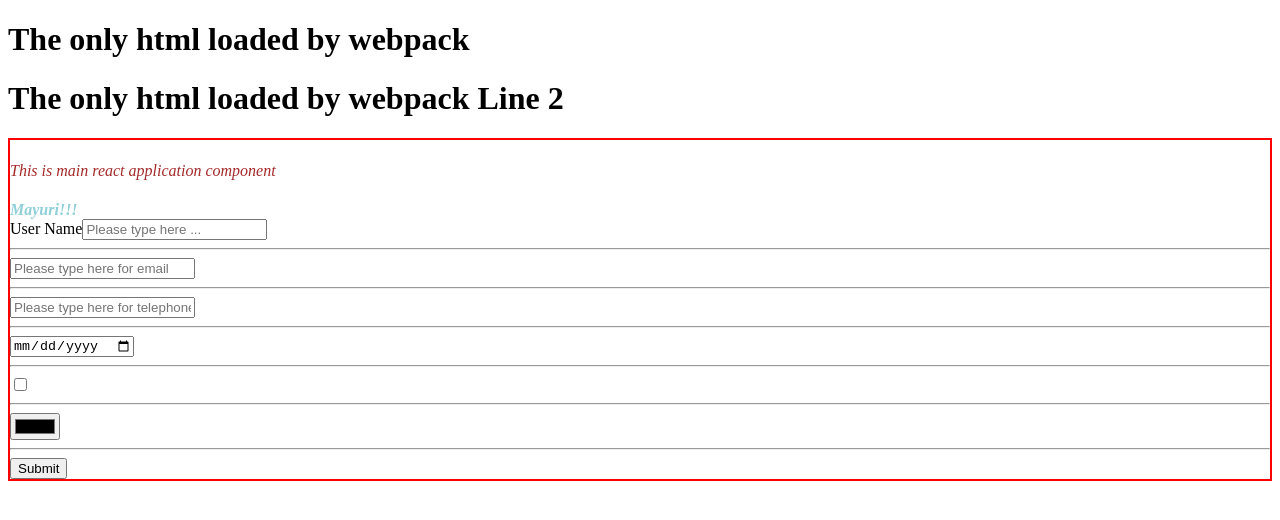
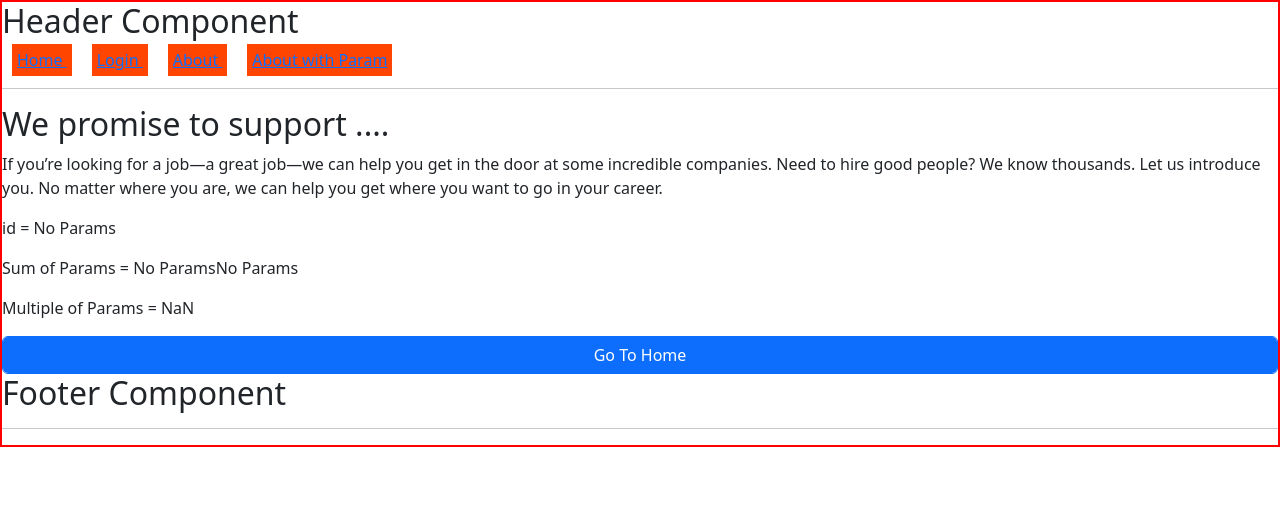
Before and after one commit to ericdinh0217/mernstack, a React app in the folder ReactApp/: page /about in a window 1280 px wide. Built offline with nearby package versions, Linux system fonts and the light colour scheme.

Commit message:
react router dom navigation

```diff
--- a/ReactApp/package.json
+++ b/ReactApp/package.json
@@ -24,6 +24,7 @@
   },
   "dependencies": {
     "react": "^18.3.1",
-    "react-dom": "^18.3.1"
+    "react-dom": "^18.3.1",
+    "react-router-dom": "^6.23.0"
   }
 }
--- /dev/null
+++ b/ReactApp/src/app/Common/AboutComponent.js
@@ -0,0 +1,38 @@
+import React from "react";
+import { useParams, useNavigate } from "react-router-dom";
+
+//a functional component using arrow function
+let About = ()=>{
+    let params = useParams();
+    let param = params && params["id"] ? params["id"]: "No Params";
+
+    //first hook that we are using in application
+    let goToHome = useNavigate(); //helps to create route table on the fly and intercepted by BrowserRouter
+
+    let onGoToHomeClick = (evt)=>{
+        goToHome("/home");
+
+        evt.preventDefault();//it stops the default behaviour like event propagation
+    }
+
+    return(
+        <div className="about" >
+                <h2>We promise to support .... </h2>
+                <p className="about-content">If you’re looking for a job—a great job—we can help
+                    you get in the door at some incredible companies.
+                    Need to hire good people? We know thousands.
+                    Let us introduce you. No matter where you are,
+                    we can help you get where you want to go in your career.
+                </p>
+                <p>id = {param}</p>
+                <p>Sum of Params = {param + param}</p>
+                <p>Multiple of Params = {param * param}</p>
+
+                <button className={"form-control btn btn-primary col-md-1"}
+                        onClick={onGoToHomeClick}
+                        >Go To Home</button>
+        </div>
+    )
+}
+
+export default About;
--- /dev/null
+++ b/ReactApp/src/app/Common/FooterComponent.js
@@ -0,0 +1,12 @@
+import React from "react";
+
+let Footer = ()=>{
+    return(
+        <>
+            <h2>Footer Component</h2>
+            <hr/>
+        </>
+    )
+}
+
+export default Footer;
--- /dev/null
+++ b/ReactApp/src/app/Common/HeaderComponent.js
@@ -0,0 +1,18 @@
+import React from "react";
+import { NavLink } from "react-router-dom";
+
+
+let Header = ()=>{
+    return(
+        <>
+            <h2>Header Component</h2>
+                <NavLink to="/home"  className="button" activeclassname> Home </NavLink>
+                <NavLink to="/user"  className="button" activeclassname> Login </NavLink>
+                <NavLink to="/about"  className="button" activeclassname> About </NavLink>
+                <NavLink to="/about/2500"  className="button" activeclassname> About with Param</NavLink>
+            <hr/>
+        </>
+    )
+}
+
+export default Header;
--- /dev/null
+++ b/ReactApp/src/app/Common/HomeComponent.js
@@ -0,0 +1,15 @@
+import React from "react";
+
+let Home = (props)=>{
+    return(
+        <>
+            <h2>Home Component</h2>
+            <h5>{props.parentName}</h5>
+        </>
+    )
+}
+
+export default Home;
+
+//class component
+//life cycle methods
--- /dev/null
+++ b/ReactApp/src/app/Common/NotFoundComponent.js
@@ -0,0 +1,11 @@
+import React from "react";
+
+let NotFound = ()=>{
+    return(
+        <>
+            <h2>Page is under development!!</h2>
+        </>
+    )
+}
+
+export default NotFound;
--- /dev/null
+++ b/ReactApp/src/app/Common/test.js
@@ -0,0 +1,38 @@
+import React, { Component } from "react";
+
+
+export default class TestComponent extends Component {
+
+    render(){
+        return(
+            <div className="topdiv">
+                <form>
+                <div className="col-md-12">
+                    <label className="col-md-4">User Name</label>
+                    <input className="col-md-6" type="text" maxLength={14}
+                        placeholder="Please type here user name..."></input>
+
+                    <hr/>
+                    <input className="col-md-6" type="email" maxLength={14}
+                        placeholder="Please type here email..."></input>
+
+                    <hr/>
+                    <input className="col-md-6" type="tel" maxLength={14}
+                        placeholder="Please type here telephone..."></input>
+                    <hr/>
+                    <input className="col-md-6" type="date" maxLength={14}
+                        placeholder="Please type here telephone..."></input>
+                    <hr/>
+                    <input className="col-md-6" type="checkbox" maxLength={14}
+                        placeholder="Please type here telephone..."></input>
+                    <hr/>
+                    <input className="col-md-6" type="color" maxLength={14}
+                        placeholder="Please type here telephone..."></input>
+                    <hr/>
+                        <button type="submit">Submit</button>
+                </div>
+                </form>
+            </div>
+        )
+    }
+}
--- a/ReactApp/src/app/app.js
+++ /dev/null
@@ -1,38 +0,0 @@
-import React, { Component } from "react";
-
-export default class ApplicationComponent extends Component {
-
-    render(){
-        let name = "Mayuri!!!"
-        return(
-            <div className="topdiv">
-                <h4>This is main react application component</h4>
-                <b id="name_element">{name}</b>
-                <form>
-                <div className="col-md-12">
-                    <label className="col-md-4">User Name</label>
-
-                    <input type="text" className="col-md-6" maxLength={14} placeholder="Please type here ..."></input>
-                    <hr/>
-                    <input className="col-md-6" type="email" maxLength={14}
-                        placeholder="Please type here for email"></input>
-                    <hr/>
-                    <input className="col-md-6" type="tel" maxLength={10}
-                        placeholder="Please type here for telephone"></input>
-                    <hr/>
-                    <input className="col-md-6" type="date" maxLength={14}
-                        placeholder="Please type here for email"></input>
-                    <hr/>
-                    <input className="col-md-6" type="checkbox" maxLength={14}
-                        placeholder="Please type here for email"></input>
-                    <hr/>
-                    <input className="col-md-6" type="color" maxLength={14}
-                        placeholder="Please type here for email"></input>
-                    <hr/>
-                    <button type="submit">Submit</button>
-                </div>
-                </form>
-            </div>
-        )
-    }
-}
--- /dev/null
+++ b/ReactApp/src/app/appComponent.js
@@ -0,0 +1,91 @@
+import React, { Component } from "react";
+import "./test.css";
+import { BrowserRouter as Router, Routes, Route, Navigate } from "react-router-dom";
+// import TestComponent from "./CommonComponent/test";
+import Home from "./Common/HomeComponent";
+import Footer from "./Common/FooterComponent";
+import Header from "./Common/HeaderComponent";
+import About from "./Common/AboutComponent";
+import NotFound from "./Common/NotFoundComponent";
+
+export default class ApplicationComponent extends Component {
+
+    //props - is the set of properties html + js which needs to be available in every component
+    // also a parent component can share data to child using props
+    constructor(props){
+        super(props);//syncs the props values to parent/base class
+
+        //define the state and initialize the state
+        this.state = {
+            name : "Suyash Talekar!!!"
+        }
+    }
+
+    updateName = (evt)=>{
+
+        alert("Updating the name!!")
+
+        // let nameElem = document.getElementById("name_element")
+        // nameElem.innerText = "Yao"
+        //nameElem.innerText = "David"
+
+
+        // this.state.name = "Alieen"
+        // console.log(this.state.name)
+
+        //update state to create new virtual dom using setState - api
+
+        this.setState({
+            name : "David Hwang"
+        })
+
+
+        evt.preventDefault()
+    }
+
+    render(){
+        return(
+            <Router>
+                <div className="topdiv">
+                <Header/>
+                <Routes>
+                    <Route path="/" element={<Home  parentName={this.state.name}/>}/>
+                    <Route path="home" element={<Home  parentName={this.state.name}/>}/>
+                    <Route path="about" element={<About />}/>
+                    <Route path="about/:id" element={<About />}/>
+                    <Route path="*" element={<NotFound />}/>
+                </Routes>
+                <Footer/>
+                </div>
+            </Router>
+        )
+    }
+}
+
+
+
+
+
+
+
+// render(){
+//         //let name = "Suyash Talekar!!!"
+//         return(
+//             <Router className="topdiv">
+//             {/* <div className="topdiv"> */}
+//                 {/* <h4>This is main react application Component</h4>
+//                 <h5><b id="name_element">{this.state.name}</b></h5>
+//                 <TestComponent/>
+//                 <button onClick={this.updateName} >Update Name</button>
+//                 */}
+
+//                 <Header/>
+//                 <Home parentName={this.state.name}/>
+//                 <About />
+//                 <Footer/>
+
+
+//             {/* </div> */}
+//             </Router>
+//         )
+//     }
--- a/ReactApp/src/app/app.css
+++ b/ReactApp/src/app/test.css
@@ -14,3 +14,15 @@ h4{
     font-style: oblique;
     border-radius: 5%;
 }
+
+.button{
+    padding:5px;
+    text-align: center;
+    background-color: orangered;
+    border-radius: 1px solid red;
+    margin: 10px;
+}
+
+.success{
+    background-color: aquamarine;
+}
--- a/ReactApp/src/index.html
+++ b/ReactApp/src/index.html
@@ -3,15 +3,23 @@
 <head>
     <meta charset="UTF-8">
     <meta name="viewport" content="width=device-width, initial-scale=1.0">
-    <title>Document</title>
+    <meta name="robots" content="follow, index, max-snippet:-1, max-video-preview:-1, max-image-preview:large">
+    <!-- Latest compiled and minified CSS -->
+    <link href="https://cdn.jsdelivr.net/npm/bootstrap@5.3.3/dist/css/bootstrap.min.css" rel="stylesheet">
+    <title>React Application</title>
 </head>
 <body>
-    <h1>The only html loaded by webpack</h1>
-    <h1>The only html loaded by webpack Line 2</h1>
+    <!-- <h1>The only html loaded by webpack</h1>
+    <h1>The only html loaded by webpack Line 2</h1> -->
 
+    <!-- <audio></audio>
+    <video></video> -->
     <!-- below element will be used as container to load the application in single page -->
     <div id="root">
     </div>
 </body>
-<script src="/dist/bundle.js"></script>
+<!-- scripts are loaded at the bottom -->
+<script src="/dist/bundle.js" async="true"></script>
+<!-- Latest compiled JavaScript -->
+<script src="https://cdn.jsdelivr.net/npm/bootstrap@5.3.3/dist/js/bootstrap.bundle.min.js" async="true"></script>
 </html>
```
Also changed, not shown: ReactApp/src/index.js (+3 -4 lines), ReactApp/dist/bundle.js, ReactApp/dist/bundle.js.LICENSE.txt, ReactApp/dist/index.html, 1 other file.
